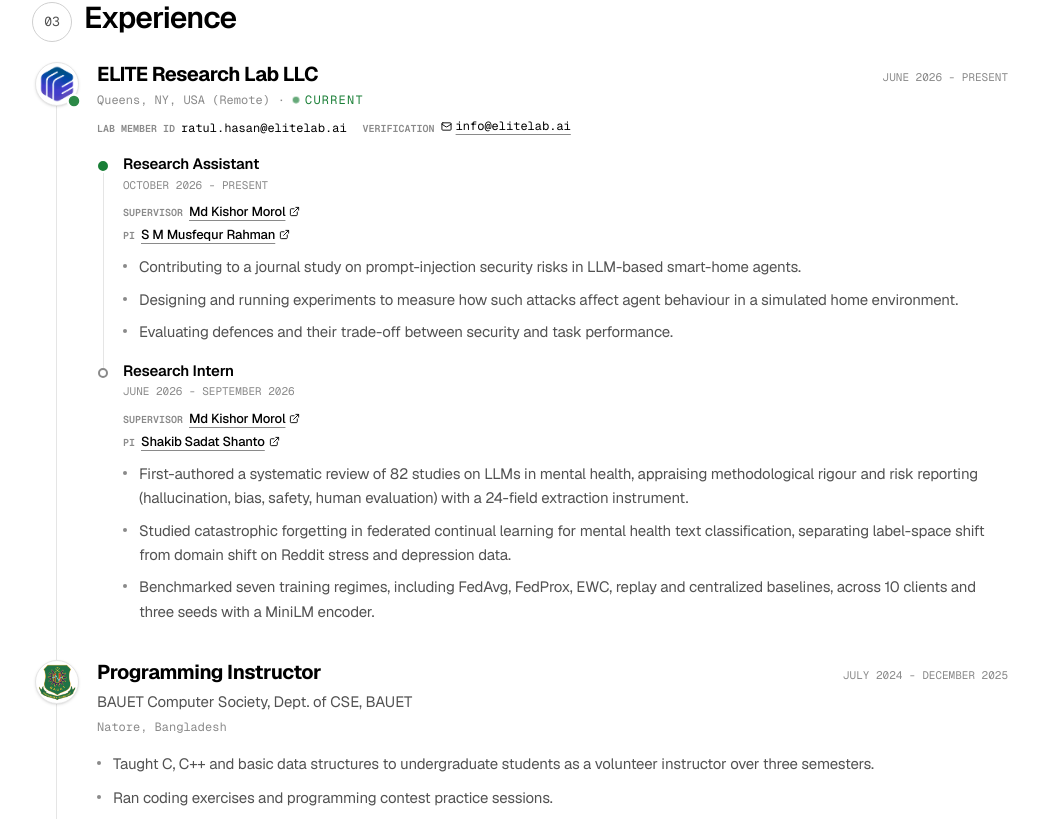
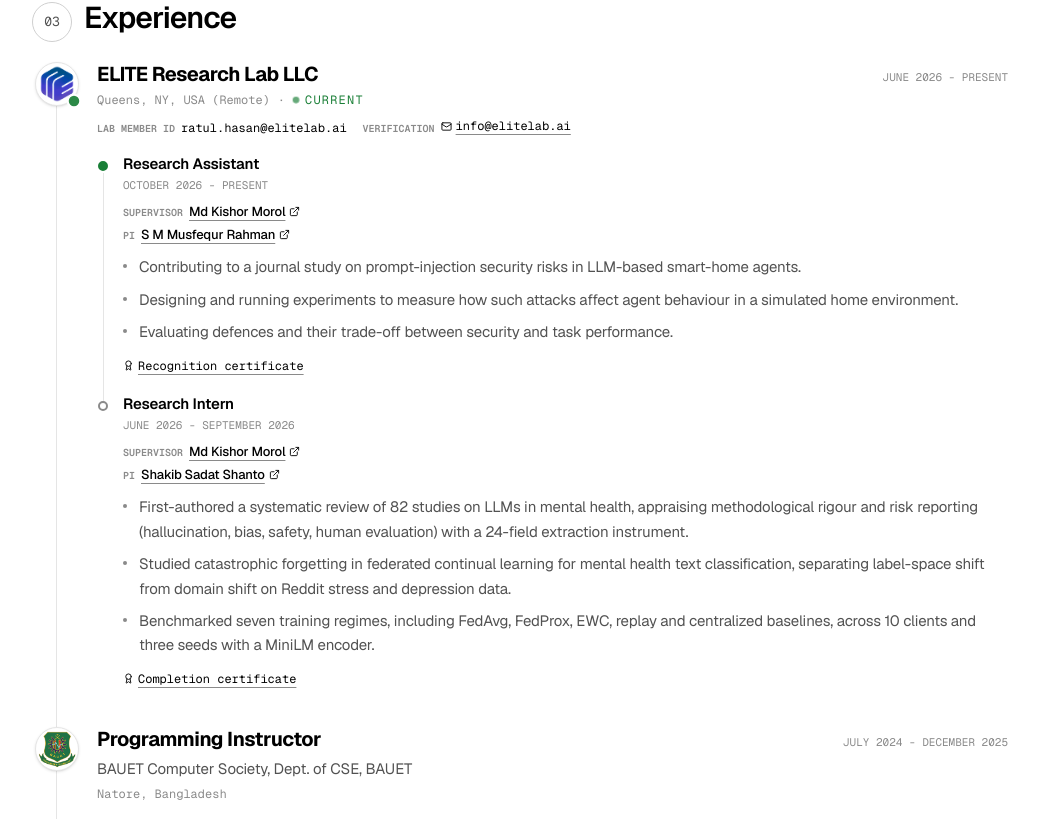
Before and after one commit to ratulhasan001/portfolio, a Next.js app: page / in a window 1280 px wide. Shown: the part 2881-3700 px from the top of the page, without its empty margins (120-1159 px from the left). Built offline with nearby package versions, Linux system fonts and the light colour scheme.

Commit message:
Link ELITE lab Research Assistant and Intern certificates

```diff
--- a/src/components/experience-section.tsx
+++ b/src/components/experience-section.tsx
@@ -232,6 +232,17 @@ function PositionFlow({
                   ))}
                 </ul>
               )}
+              {pos.certificate && (
+                <a
+                  href={pos.certificate}
+                  target="_blank"
+                  rel="noreferrer"
+                  className="mono mt-3 inline-flex items-center gap-1 text-[12px] text-fg-default underline decoration-fg-subtle underline-offset-4 transition-colors hover:decoration-fg-default"
+                >
+                  <Award size={11} />
+                  {pos.certificateLabel ?? "Certificate"}
+                </a>
+              )}
             </div>
           </motion.li>
         );
--- a/src/lib/data.ts
+++ b/src/lib/data.ts
@@ -24,6 +24,9 @@ export type Position = {
   bullets?: string[];
   /** Supervisor / PI lines shown under the period. */
   supervisors?: Supervisor[];
+  /** Path under `public/` to proof of this title, shown after the bullets. */
+  certificate?: string;
+  certificateLabel?: string;
 };
 
 export type Experience = {
@@ -64,6 +67,8 @@ export const experience: Experience[] = [
         role: "Research Assistant",
         period: "October 2026 - Present",
         current: true,
+        certificate: "/certificates/elite-research-assistant-certificate.pdf",
+        certificateLabel: "Recognition certificate",
         supervisors: [
           {
             name: "Md Kishor Morol",
@@ -85,6 +90,8 @@ export const experience: Experience[] = [
       {
         role: "Research Intern",
         period: "June 2026 - September 2026",
+        certificate: "/certificates/elite-research-intern-certificate.pdf",
+        certificateLabel: "Completion certificate",
         supervisors: [
           {
             name: "Md Kishor Morol",
```
Also changed, not shown: 2 other files (tests, documents, lock files or other folders).
